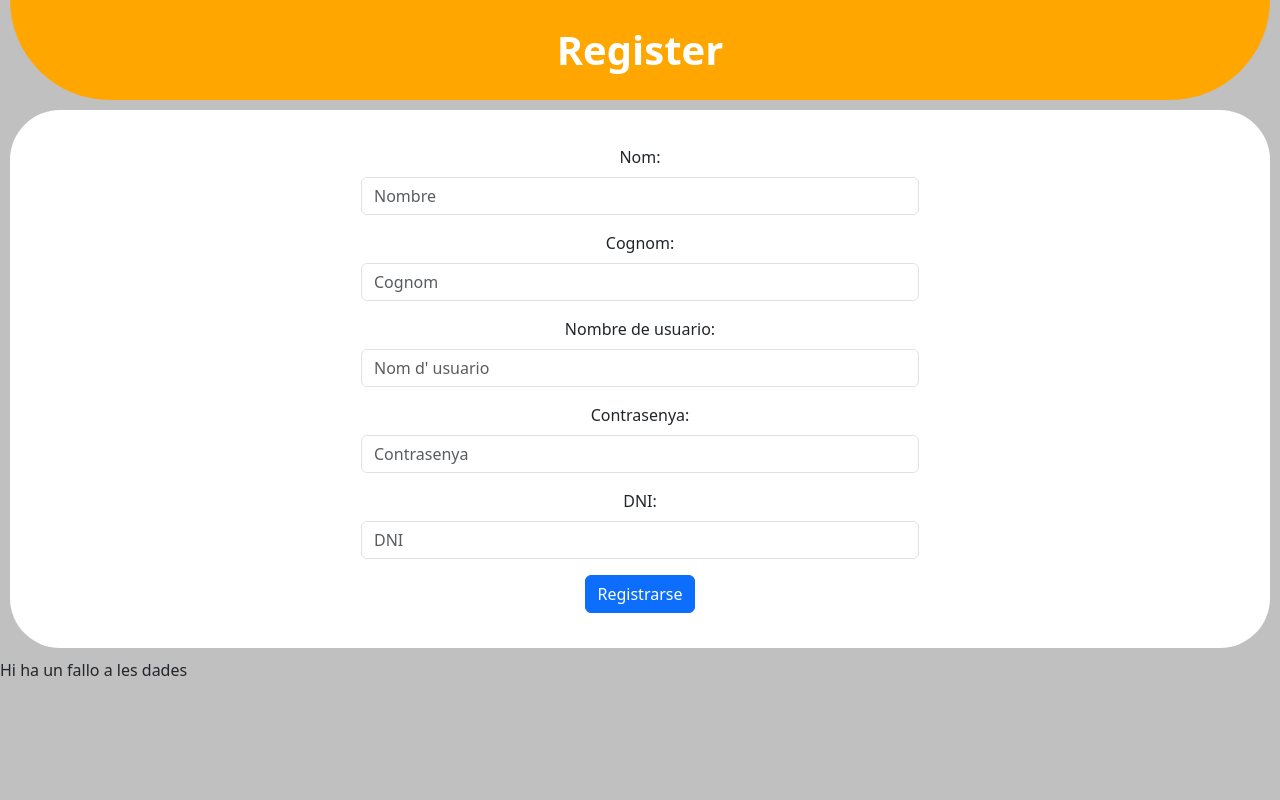
After one commit to abdel1311fatah/NCA_GestioStock_PHP, a PHP site: page /register.php in a window 1280 px wide. The commit adds this page. Run offline with PHP 8.4, Linux system fonts and the light colour scheme.

Commit message:
Register fet

```diff
--- a/index.php
+++ b/index.php
@@ -21,6 +21,7 @@
         </header>
         <nav class="nav justify-content-center  ">
           <a class="nav-link active" href="login.php" aria-current="page">Login</a>
+          <a class="nav-link active" href="register.php" aria-current="page">Register</a>
           <a class="nav-link" href="#">Productes</a>
         </nav>
         <main>
--- a/login.php
+++ b/login.php
@@ -32,7 +32,7 @@
                               <input type="password" class="form-control" name="password" placeholder="Contrasenya">
                             </div>
                             <button type="submit" name="login" class="btn btn-primary">Login</button>
-                            <button type="submit" name="registra" class="btn btn-primary">Reguistrate</button>
+                            <button type="submit" name="registra" class="btn btn-primary">Registrate</button>
                             <?php
                                 $bd = new database();
                                 $conexio = $bd->conectar();
--- /dev/null
+++ b/register.php
@@ -0,0 +1,82 @@
+<html lang="en">
+
+<head>
+    <title>Register</title>
+    <meta charset="utf-8">
+    <meta name="viewport" content="width=device-width, initial-scale=1, shrink-to-fit=no">
+
+    <link href="https://cdn.jsdelivr.net/npm/bootstrap@5.3.2/dist/css/bootstrap.min.css" rel="stylesheet"
+        integrity="sha384-T3c6CoIi6uLrA9TneNEoa7RxnatzjcDSCmG1MXxSR1GAsXEV/Dwwykc2MPK8M2HN" crossorigin="anonymous">
+    <link rel="stylesheet" href="css/generals.css">
+</head>
+
+<body>
+    <header>
+        <h1>Register</h1>
+    </header>
+    <main>
+        <article>
+            <section>
+                <div class="loginRegistre">
+                    <form action="register.php" method="post">
+                        <div class="mb-3">
+                            <label for="nombre" class="form-label">Nom:</label>
+                            <input type="text" class="form-control" name="nombre" placeholder="Nombre">
+                        </div>
+                        <div class="mb-3">
+                            <label for="surname" class="form-label">Cognom:</label>
+                            <input type="surname" class="form-control" name="surname" placeholder="Cognom">
+                        </div>
+                        <div class="mb-3">
+                            <label for="username" class="form-label">Nombre de usuario:</label>
+                            <input type="text" class="form-control" name="username" placeholder="Nom d' usuario">
+                        </div>
+                        <div class="mb-3">
+                            <label for="password" class="form-label">Contrasenya:</label>
+                            <input type="password" class="form-control" name="password" placeholder="Contrasenya">
+                        </div>
+                        <div class="mb-3">
+                            <label for="dni" class="form-label">DNI:</label>
+                            <input type="text" class="form-control" name="dni" placeholder="DNI">
+                        </div>
+                        <button type="submit" name="register" class="btn btn-primary">Registrarse</button>
+                    </form>
+                </div>
+            </section>
+        </article>
+    </main>
+    <?php
+
+    if (isset($_POST['register'])) {
+
+        $username = $_POST['username'];
+        $password = $_POST['password'];
+        $name = $_POST['nombre'];
+        $surname = $_POST['surname'];
+        $dni = $_POST['dni'];
+
+        if (empty($name) || empty($surname) || empty($username) || empty($password) || empty($dni)) {
+            echo "Has de completar tots els camps";
+        } else {
+
+            $hashedPassword = password_hash($password, PASSWORD_DEFAULT);
+
+            $bd = new database();
+            $conexio = $bd->conectar();
+            $sql = "INSERT INTO Usuarios
+            (nomUsuari, nom, cognoms, dni, contrasenya) VALUES ('$username', '$name', '$surname', '$dni', '$hashedPassword')";
+
+            if (mysqli_query($conexio, $sql)) {
+                echo "Has insertat el usuari";
+            } else {
+                echo "No has pogut crear l' usuari: " . mysqli_error($conexio);
+            }
+
+        }
+    } else {
+        echo "Hi ha un fallo a les dades";
+    }
+    ?>
+</body>
+
+</html>
```
